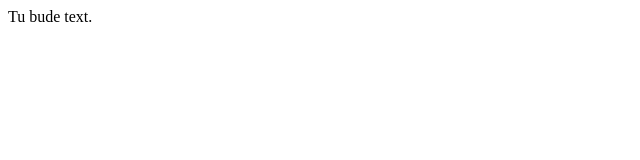
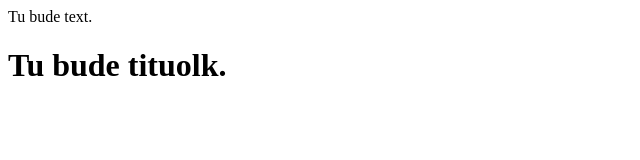
Before and after one commit to andrea-makarova/testovanie, a plain HTML site: page index.html in a window 1280 px wide. Shown: the whole page, without its empty margins (0-640 px from the left). Drawn offline with Linux system fonts and the light colour scheme.

Commit message:
text, titulok

```diff
--- a/index.html
+++ b/index.html
@@ -1 +1,4 @@
-<body>Tu bude text.</body>
+<body>
+    <p>Tu bude text.</p>
+    <h1>Tu bude tituolk.</h1>
+</body>
```
